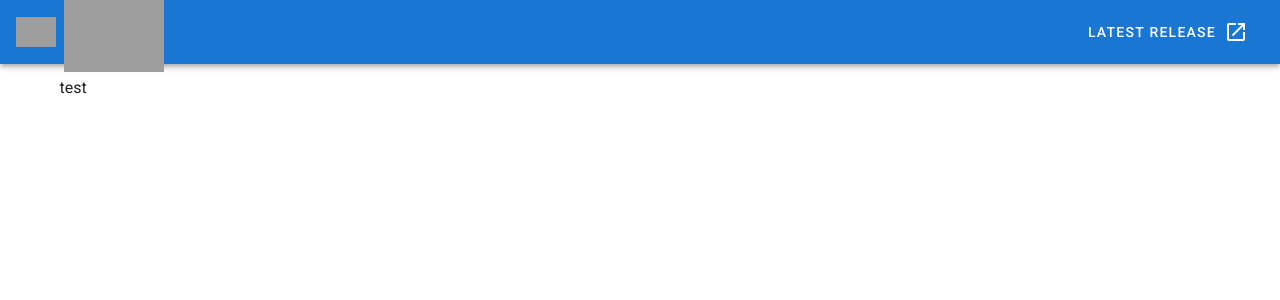
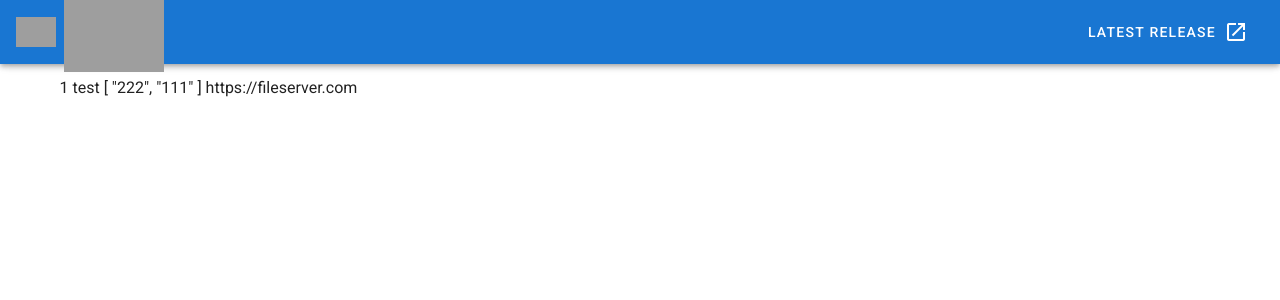
Before and after one commit to NatsukiFukazawa/sb-practice-vue, a Vue app: page /home in a window 1280 px wide. Shown: the top 300 px of the page. Built offline with nearby package versions, Linux system fonts and the light colour scheme; no server answers; grey boxes are pictures that could not be loaded.

Commit message:
getProduct and IndexPage changed

```diff
--- /dev/null
+++ b/src/api/getProduct.js
@@ -0,0 +1,30 @@
+import axios from "axios";
+
+
+async function getProduct(){
+
+    //const apiurl = url
+    const endpoint = "/api/product"
+    const baseurl = "http://ec2-54-179-114-169.ap-southeast-1.compute.amazonaws.com:8080/sb_practice_back"
+    const apiurl = baseurl + endpoint
+    /*
+    const res = await fetch(apiurl);
+    const products = await res.json();
+    return products
+    */
+
+
+    const result = [{
+        productId:1,
+        productName:"test",
+        review:['222','111'],
+        image:"https://fileserver.com",
+    }];
+
+
+
+    return result
+
+}
+
+export default getProduct
--- a/src/api/getUser.js
+++ b/src/api/getUser.js
@@ -3,19 +3,19 @@ import axios from 'axios'
 async function getUser(obj,url){
     params = JSON.stringify(obj)
 
+    //const apiurl = url
+    const apiurl = "http://ec2-54-179-114-169.ap-southeast-1.compute.amazonaws.com:8080/sb_practice_back"
     try{
-        const response = await axios.get(str(url),params,{ResponseType:'application/json'})
-        return response.data
+        return response = await axios.get(str(apiurl),params,{ResponseType:'application/json'})
+
     }
     catch(e){
         const {
             status,
             statusText
-        } = error.response;
+        } = e.response;
         console.log(`Error! HTTP Status: ${status} ${statusText}`);
     }
 }
 
-export default {
-    getUser
-}
+export default getUser
--- /dev/null
+++ b/src/api/testapi.js
@@ -0,0 +1,11 @@
+import axios from 'axios';
+
+
+async function testapi () {
+    const apiurl = 'https://jsonplaceholder.typicode.com/users/'
+    const res = axios.get(apiurl);
+    // const test = await res.json();
+    return res;
+  }
+
+export default testapi
--- a/src/components/HomePage.vue
+++ b/src/components/HomePage.vue
@@ -1,11 +1,39 @@
 <template>
     <v-container>
-        <div>test</div>
+          <div v-for="product in products" :key="product.productId" >
+            <ProductMolecule :product = "product"/>
+            <!-- {{test}} -->
+          </div>
   </v-container>
 </template>
 
 <script>
+import getProduct from '../api/getProduct'
+import ProductMolecule from './ProductMolecule.vue';
+import testapi from '../api/testapi'
+import TestComponent from './TestComponent.vue'
+
+
 export default {
+  components: { ProductMolecule,TestComponent },
+  data:function(){
+    return {
+    products:[],
+    test:[],
+    }
+  },
+  created(){
+    // axios
+    // .get('https://jsonplaceholder.typicode.com/users/')
+    // .then(res => (this.test =res))
+
+    testapi().then(res => (this.test =res))
+    getProduct().then((res)=>this.products = res)
+  },
+  mounted(){
+  },
+  methods:{
+  }
 
 }
 </script>
--- a/src/components/LogInPage.vue
+++ b/src/components/LogInPage.vue
@@ -14,7 +14,6 @@
 
       <v-text-field
         v-model="email"
-        :rules="emailRules"
         label="E-mail"
         required
       ></v-text-field>
@@ -71,6 +70,8 @@ export default {
       v => !!v || 'Password is required',
       v => (v && v.length <= 10) || 'Passwword must be less than 10 characters',
     ],
+    email:'',
+
   }),
     methods: {
     validate () {
--- /dev/null
+++ b/src/components/ProductMolecule.vue
@@ -0,0 +1,20 @@
+<template>
+  <div>
+      {{product.productId}}
+      {{product.productName}}
+      {{product.review}}
+      {{product.image}}
+  </div>
+</template>
+
+<script>
+export default {
+    props:{
+        product : Object,
+    },
+}
+</script>
+
+<style>
+
+</style>
--- /dev/null
+++ b/src/components/TestComponent.vue
@@ -0,0 +1,13 @@
+<template>
+  <h1>aa</h1>
+</template>
+
+<script>
+export default {
+
+}
+</script>
+
+<style>
+
+</style>
```
